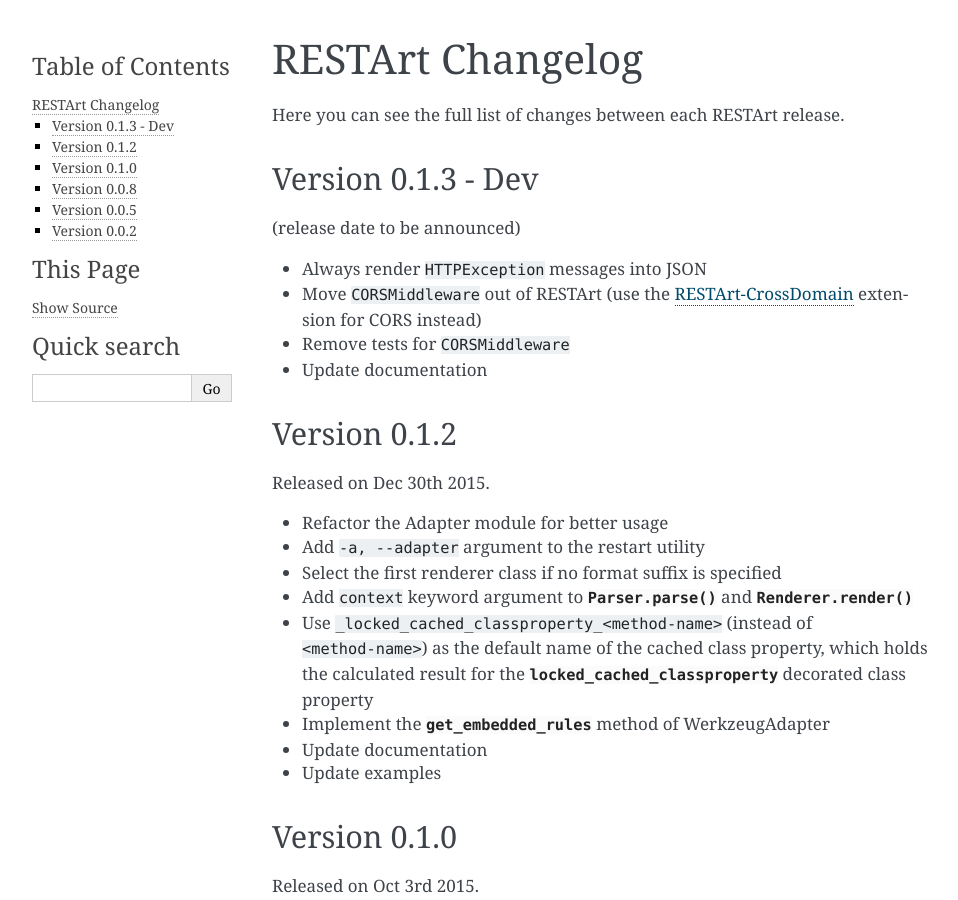
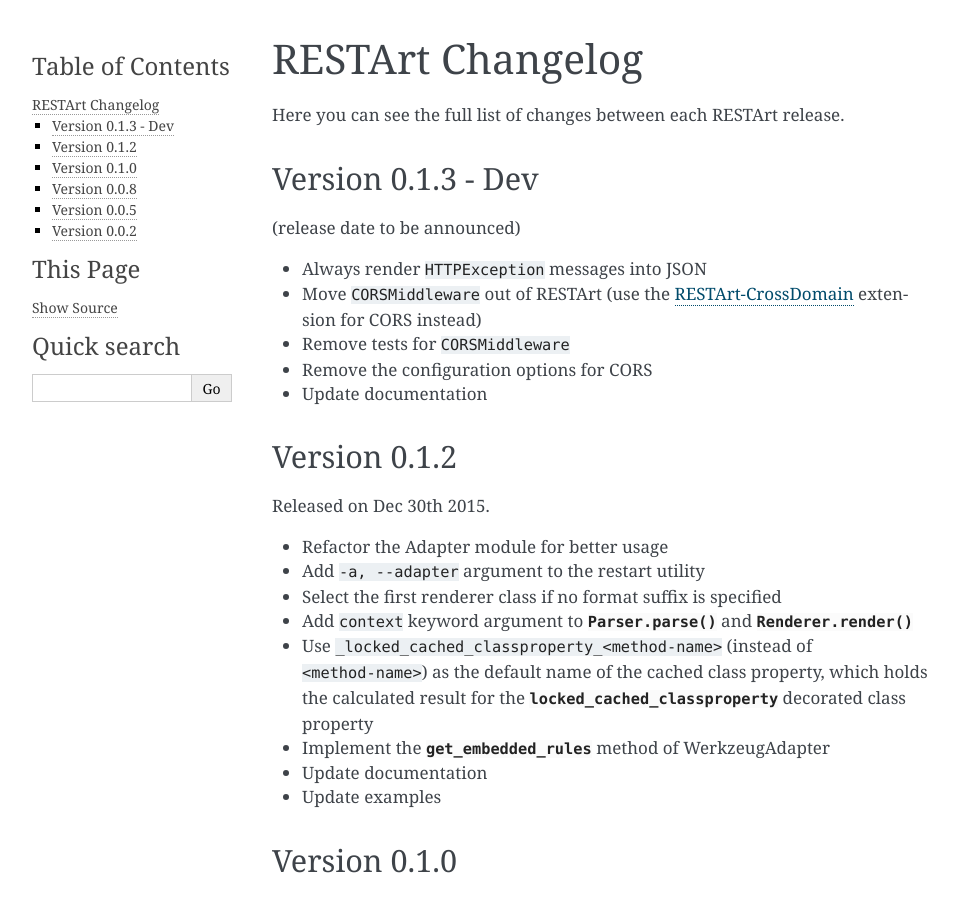
Before and after one commit to restartpy/restart, a Sphinx documentation site: the page built from docs/changelog.rst, in a window 1280 px wide and 900 px high. Shown: the whole window, without its empty margins (148-1106 px from the left). Built offline with Sphinx 7.4.7, drawn with Linux system fonts in a browser that asks for light colours.

Commit message:
Update changelog

```diff
--- a/docs/changelog.rst
+++ b/docs/changelog.rst
@@ -12,6 +12,7 @@ Version 0.1.3 - Dev
 - Always render ``HTTPException`` messages into JSON
 - Move ``CORSMiddleware`` out of RESTArt (use the `RESTArt-CrossDomain <https://github.com/RussellLuo/restart-crossdomain>`_ extension for CORS instead)
 - Remove tests for ``CORSMiddleware``
+- Remove the configuration options for CORS
 - Update documentation
 
 
```
